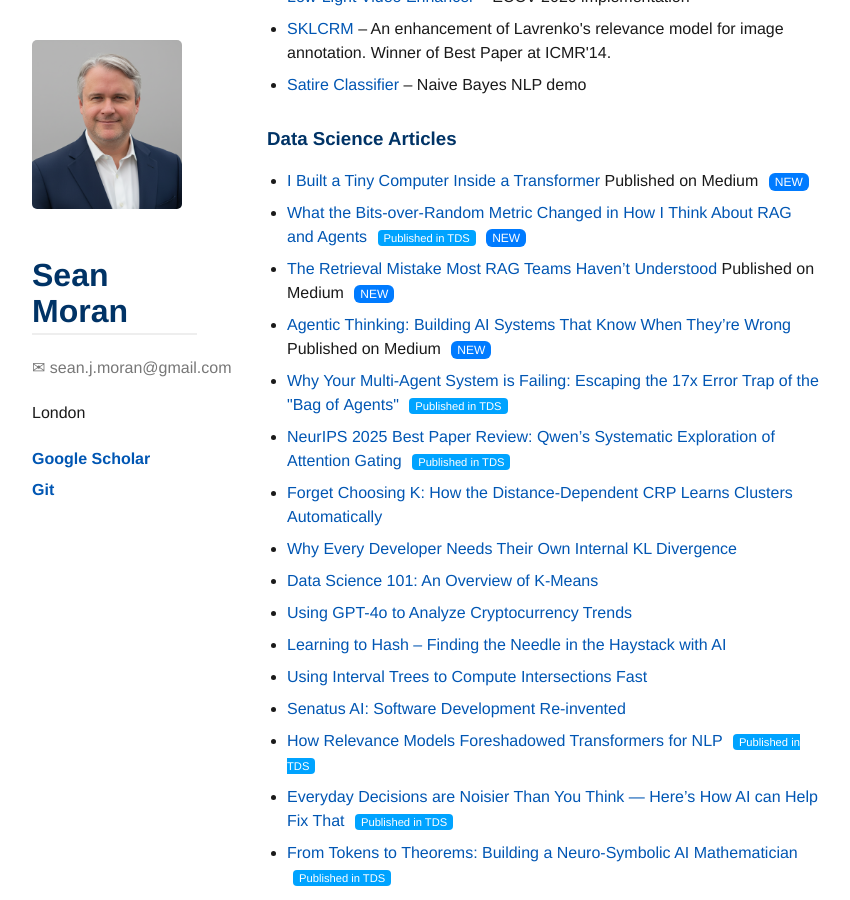
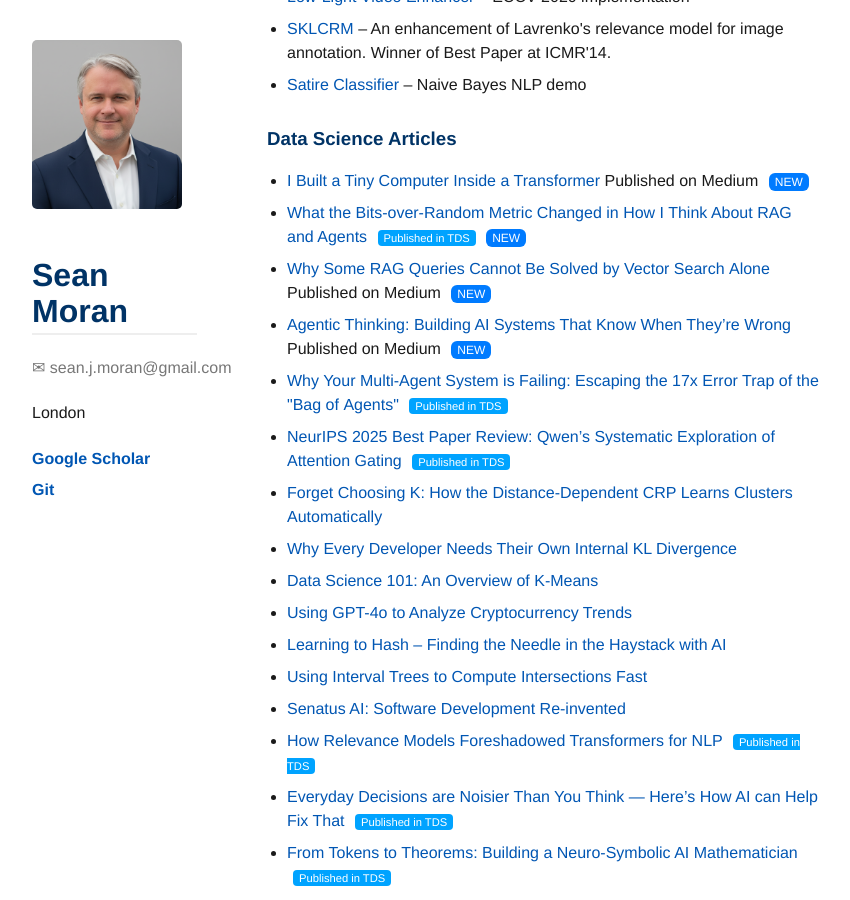
Before and after one commit to sjmoran/sjmoran.github.io, a Jekyll site: the page built from index.md, in a window 1280 px wide and 900 px high, scrolled down 759 px. Shown: the whole window, without its empty margins (8-858 px from the left). Built offline with Jekyll 4.4.1, drawn with Linux system fonts in a browser that asks for light colours.

Commit message:
Update side-projects.html

```diff
--- a/_includes/side-projects.html
+++ b/_includes/side-projects.html
@@ -36,7 +36,7 @@
   </li>
   <li>
     <a href="https://medium.com/@sean.j.moran/the-retrieval-mistake-most-rag-teams-havent-understood-8b864c034ee7">
-      The Retrieval Mistake Most RAG Teams Haven’t Understood
+      Why Some RAG Queries Cannot Be Solved by Vector Search Alone
     </a>
     <span class="badge-medium">Published on Medium</span>
     <span style="background:#007BFF; color:white; padding:2px 6px; margin-left:6px; border-radius:6px; font-size:0.75em;">
```
